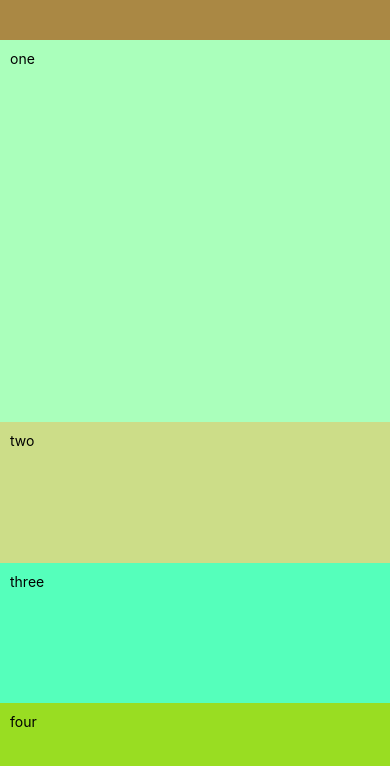
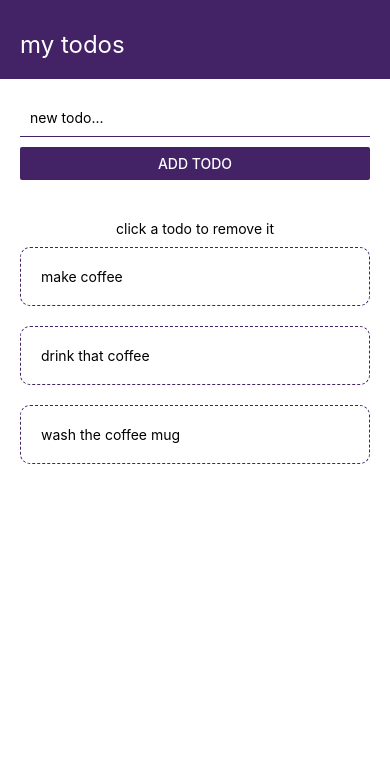
Before and after one commit to JuliaLojek/react-native-course, a React Native app: screen / in a window 390 px wide. Shown: the top 766 px of the page. Built offline with nearby package versions, Linux system fonts and the light colour scheme.

Commit message:
scrolling problems fixed by flex: 1

```diff
--- a/App.js
+++ b/App.js
@@ -32,25 +32,25 @@ export default function App() {
   };
 
   return (
-    // <TouchableWithoutFeedback onPress={() => Keyboard.dismiss()}>
-    //   <View style={styles.container}>
-    //     <Header />
-    //     <View style={styles.content}>
-    //       <Form addTodo={addTodo} />
-    //       <Text style={styles.info}>click a todo to remove it</Text>
-    //       <View style={styles.list}>
-    //         <FlatList
-    //           data={todos}
-    //           renderItem={({ item }) => (
-    //             <TodoItem item={item} removeTodo={removeTodo} />
-    //           )}
-    //         />
-    //       </View>
-    //     </View>
-    //   </View>
-    // </TouchableWithoutFeedback>
+    <TouchableWithoutFeedback onPress={() => Keyboard.dismiss()}>
+      <View style={styles.container}>
+        <Header />
+        <View style={styles.content}>
+          <Form addTodo={addTodo} />
+          <Text style={styles.info}>click a todo to remove it</Text>
+          <View style={styles.list}>
+            <FlatList
+              data={todos}
+              renderItem={({ item }) => (
+                <TodoItem item={item} removeTodo={removeTodo} />
+              )}
+            />
+          </View>
+        </View>
+      </View>
+    </TouchableWithoutFeedback>
 
-    <Sandbox />
+    // <Sandbox />
   );
 }
 
@@ -60,8 +60,12 @@ const styles = StyleSheet.create({
   },
   content: {
     padding: 20,
+    flex: 1,
   },
   info: {
     textAlign: "center",
   },
+  list: {
+    flex: 1,
+  },
 });
```
